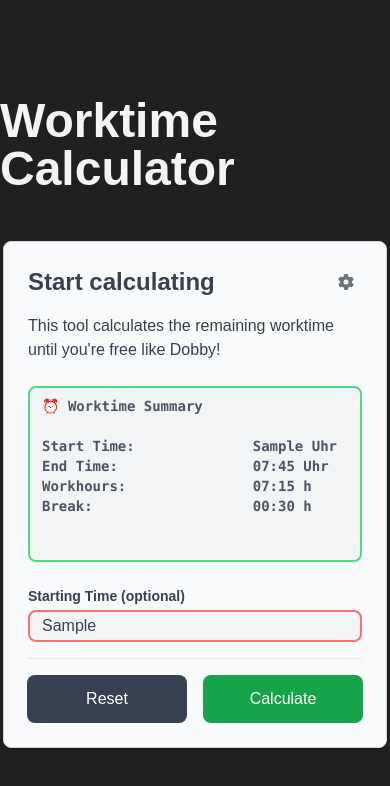
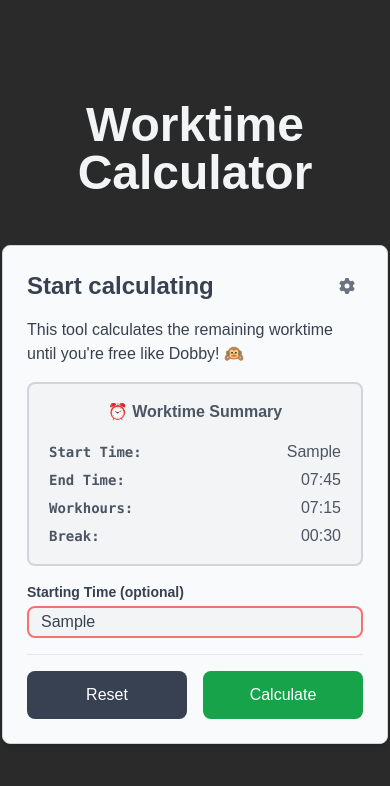
Before and after one commit to RoKoDerBoss/WorktimeCalculator, a Next.js app in the folder worktime-calculator/: page / in a window 390 px wide. Both pictures are taken after typing "Sample" into the empty fields and a click on the button "Calculate". Shown: the top 786 px of the page. Built offline with nearby package versions, Linux system fonts and the light colour scheme.

Commit message:
Updated: mobile responsive design, added custom display component + basic ogic integration

```diff
--- a/worktime-calculator/src/app/globals.css
+++ b/worktime-calculator/src/app/globals.css
@@ -8,7 +8,7 @@
 }
 
 :root {
-  --background: #202020;
+  --background: #2a2a2a;
   --foreground: #f0f0f0;
 }
 
--- a/worktime-calculator/src/app/page.tsx
+++ b/worktime-calculator/src/app/page.tsx
@@ -9,9 +9,11 @@ import { parseTimeString, timeToMinutes, minutesToTime, formatTime, getCurrentTi
 export default function Home() {
   const [displayValue, setDisplayValue] = useState("");
   const [startTime, setStartTime] = useState("");
+  const [endTime, setEndTime] = useState("");
   const [requiredHours, setRequiredHours] = useState("07:15");
   const [breakDuration, setBreakDuration] = useState("00:30");
 
+  const [ShowSummary, setShowSummary] = useState(false);
   const [SettingsIsHidden, setSettingsIsHidden] = useState(true);
   const [highlightDisplay, setHighlightDisplay] = useState(false);
   const [animate, setAnimate] = useState(true);
@@ -59,35 +61,27 @@ export default function Home() {
   function buttonClick(){
     // Set local variables to store values
     let _startTime = startTime;
-    let _endTime = "";
     const _requiredHours = requiredHours;
     const _breakDuration = breakDuration;
 
     // calculate startTime & endTime
     if (_startTime === "") {
       _startTime = getCurrentTime();
+      setStartTime(getCurrentTime());
     }
 
-    _endTime = calculateEndTime(_startTime, _requiredHours, _breakDuration)
-
-    // Construct the output string
-    const outputString = `⏰ Worktime Summary\n\nStart Time:              ${_startTime || "--:--"} Uhr\nEnd Time:                ${_endTime || "00:00"} Uhr\nWorkhours:               ${_requiredHours || "00:00"} h\nBreak:                   ${_breakDuration || "00:00"} h`
+    setEndTime(calculateEndTime(_startTime, _requiredHours, _breakDuration))
 
     // Update display
       // Start animation sequence
       setAnimate(false);
 
       setTimeout(() => {
-        // Determine what to display based on whether there was an error
-        if (errorMessage) {
-          setDisplayValue(`⚠️ Error\n\n${errorMessage}`);
-        } else {
-          // Now endTime state is guaranteed to be updated
-          setDisplayValue(outputString);
-        }
+        //Update display show boolean
+        setShowSummary(true)
 
         setAnimate(true);
-        setHighlightDisplay(!errorMessage); // Only highlight on success
+        setHighlightDisplay(true); // Only highlight on success
 
         // Reset the flag for next calculation
       }, animation_delay);
@@ -98,7 +92,6 @@ export default function Home() {
   function resetDisplay() {
     setAnimate(false);
     setTimeout(() => {
-      setDisplayValue("");
       setAnimate(true);
       setHighlightDisplay(false);
       setStartTime("")
@@ -107,14 +100,19 @@ export default function Home() {
   }
 
   return (
-    <main className="flex min-h-screen flex-col items-center justify-center space-y-12">
-      <h1 className="text-5xl font-bold text-gray-100 font-arimo">
+    <main className="flex min-h-screen items-center justify-center">
+      <div className="flex flex-col items-center justify-center space-y-12 p-6 sm:p-0">
+        <h1 className="text-5xl text-center font-bold text-gray-100">
           Worktime Calculator
         </h1>
         <div className='relative flex flex-row'>
           <MainCard
             StartTime={startTime}
             setStartTime={setStartTime}
+            EndTime={endTime}
+            RequiredHours={requiredHours}
+            BreakDuration={breakDuration}
+            ShowSummary={ShowSummary}
             DisplayValue={displayValue}
             setDisplayValue={setDisplayValue}
             SettingsIsHidden={SettingsIsHidden}
@@ -133,6 +131,7 @@ export default function Home() {
             SettingsIsHidden={SettingsIsHidden}
           />
         </div>
+      </div>
     </main>
   );
 }
--- a/worktime-calculator/src/components/cards/MainCard.tsx
+++ b/worktime-calculator/src/components/cards/MainCard.tsx
@@ -3,6 +3,7 @@
 import { Button } from '../ui/Button';
 import { Card, CardTitle, CardContent, CardFooter } from '../ui/Card'
 import { InputBox, DisplayBox } from '../ui/InputBox';
+import { Display } from '../ui/Display'
 import { IconButton } from '../ui/IconButton'
 import { FontAwesomeIcon } from "@fortawesome/react-fontawesome";
 import { faGear } from "@fortawesome/free-solid-svg-icons";
@@ -10,6 +11,10 @@ import { faGear } from "@fortawesome/free-solid-svg-icons";
 interface MainCardProps {
     StartTime: string;
     setStartTime: (value: string) => void;
+    EndTime: string;
+    RequiredHours: string;
+    BreakDuration: string;
+    ShowSummary: boolean;
     DisplayValue: string;
     setDisplayValue: (value: string) => void;
     SettingsIsHidden: boolean;
@@ -24,6 +29,10 @@ interface MainCardProps {
 export function MainCard({
     StartTime,
     setStartTime,
+    EndTime,
+    RequiredHours,
+    BreakDuration,
+    ShowSummary,
     DisplayValue,
     SettingsIsHidden,
     setSettingsIsHidden,
@@ -34,22 +43,25 @@ export function MainCard({
     resetButtonisDisabled,
 }: MainCardProps) {
     return (
-        <Card className='w-96'>
-          <div className='flex justify-between items-center mb-4'>
+        <Card className='w-full space-y-4'>
+          <div className='flex justify-between items-center'>
             <CardTitle className='text-left'>Start calculating</CardTitle>
             <IconButton icon={<FontAwesomeIcon icon={faGear} />} onClick={() => setSettingsIsHidden(!SettingsIsHidden)} size='md' />
           </div>
           <CardContent>
-            This tool calculates the remaining worktime until you're free like Dobby!
+            This tool calculates the remaining worktime until you're free like Dobby! 🙉
           </CardContent>
-          <DisplayBox
-                multiline={true}
-                value= {DisplayValue}
-                className={`mt-6 mb-6 font-semibold font-mono text-sm h-44 border-2 transition-all duration-500 ease-in-out
-                    ${highlightDisplay ? 'border-green-400' : ''}
-                    ${animate ? 'opacity-100 scale-100' : 'opacity-50 scale-95'}`
-                }
-            />
+          <Display
+              start_time={StartTime}
+              end_time={EndTime}
+              required_hours={RequiredHours}
+              break_duration={BreakDuration}
+              show_summary={ShowSummary}
+              className={`transition-all duration-300 ease-in-out
+                      ${highlightDisplay ? 'border-green-400' : ''}
+                      ${animate ? 'opacity-100 scale-100' : 'opacity-50 scale-95'}
+                `}
+          />
           <InputBox
               value={StartTime}
               width='w-full'
--- /dev/null
+++ b/worktime-calculator/src/components/ui/Display.tsx
@@ -0,0 +1,86 @@
+import { clsx } from 'clsx';
+import { FontAwesomeIcon } from "@fortawesome/react-fontawesome";
+import { faWarning } from "@fortawesome/free-solid-svg-icons";
+
+interface DisplayProps {
+    start_time?: string;
+    end_time?: string;
+    required_hours?: string;
+    break_duration?: string;
+    show_summary: boolean;
+    className?: string;
+    width?: string;
+    label?: string;
+}
+
+export function Display({
+    start_time,
+    end_time,
+    required_hours,
+    break_duration,
+    className,
+    show_summary,
+    width = "w-full",
+    label = "",
+}: DisplayProps) {
+
+    // Error handling for incomplete data
+    const hasIncompleteData = !start_time || !end_time || required_hours === undefined || break_duration === undefined;
+
+    if (hasIncompleteData) {
+        return (
+            <div className={clsx("flex flex-col", width)}>
+                {label && <label className="text-gray-700 font-bold">{label}</label>}
+                <div className={clsx(
+                    "border border-2 border-gray-300 bg-gray-100 text-gray-600 rounded-lg py-4 px-3 outline-none resize-none",
+                    width,
+                    className
+                )}>
+                    <div className="flex min-h-36 justify-center items-center space-x-3">
+                        <span> </span>
+                    </div>
+                </div>
+            </div>
+        );
+    }
+
+    return (
+        <div className={clsx("flex flex-col space-y-1", width, className)}>
+            {label && <label className="text-gray-700 font-bold">{label}</label>}
+            <div className={clsx(
+                "border border-2 border-gray-300 bg-gray-100 text-gray-600 rounded-lg py-4 px-3 outline-none resize-none",
+                width
+            )}>
+                <div className="space-y-4">
+                    {show_summary ? (
+                        <>
+                            <div className='flex justify-center'>
+                                <span className='text-base font-bold'>⏰ Worktime Summary</span>
+                            </div>
+                            <div className='space-y-1 px-2'>
+                                <div className="flex justify-between items-center">
+                                    <span className="text-sm font-mono font-semibold">Start Time:</span>
+                                    <span>{start_time}</span>
+                                </div>
+                                <div className="flex justify-between  items-center">
+                                    <span className="text-sm font-mono font-semibold">End Time:</span>
+                                    <span>{end_time}</span>
+                                </div>
+                                <div className="flex justify-between  items-center">
+                                    <span className="text-sm font-mono font-semibold">Workhours:</span>
+                                    <span>{required_hours}</span>
+                                </div>
+                                <div className="flex justify-between  items-center">
+                                    <span className="text-sm font-mono font-semibold">Break:</span>
+                                    <span>{break_duration}</span>
+                                </div>
+                            </div>
+                        </>
+                    ) : (
+                        <div className='flex min-h-36' />
+                    )}
+                </div>
+            </div>
+        </div>
+    );
+}
```
Lines whose indentation alone changed are shown as unchanged.
